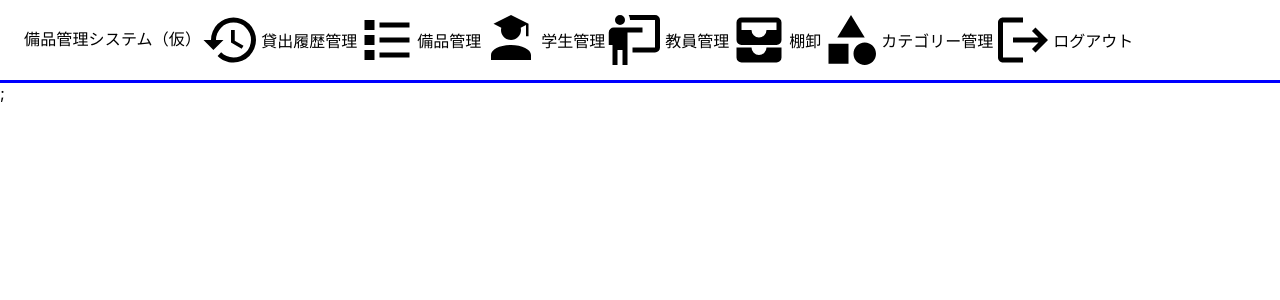
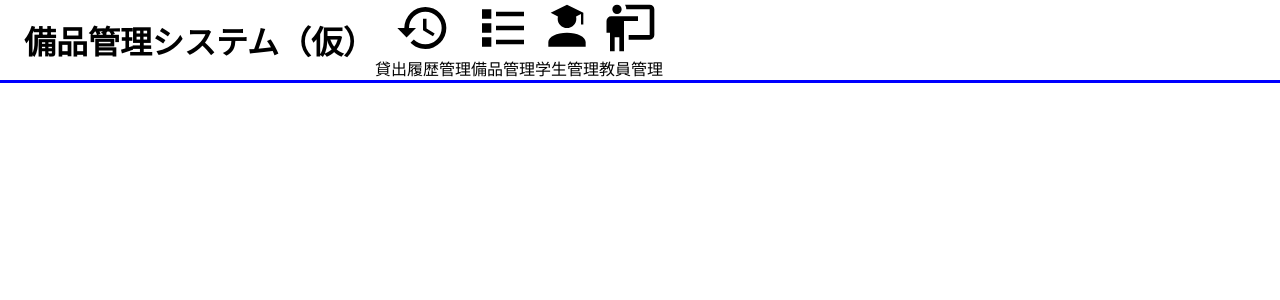
Before and after one commit to takumiTakahata/equipment_management_system, a React (Create React App) app in the folder equipment_management_app/: page / in a window 1280 px wide. Shown: the top 300 px of the page. Built offline with nearby package versions, Linux system fonts and the light colour scheme.

Commit message:
貸出履歴・備品・学生・教員管理のicon追加 #1

```diff
--- a/equipment_management_app/src/App.tsx
+++ b/equipment_management_app/src/App.tsx
@@ -5,7 +5,7 @@ import Header from "./components/header"; // Headerコンポーネントをイ
 const App = () => {
   return (
     <>
-      <Header />;
+      <Header />
     </>
   );
 };
--- a/equipment_management_app/src/components/header.css
+++ b/equipment_management_app/src/components/header.css
@@ -1,7 +1,6 @@
-/* p {
+p {
   font-family: "Roboto", sans-serif;
-  color: black;
-}*/
+}
 
 .toolbar {
   background-color: white;
@@ -9,14 +8,27 @@
   border-color: blue;
   height: 80px;
 }
-/*
-.typography {
-  flex-grow: 1;
-  font-size: 20rem;
+
+.title {
+  /* flex-grow: 1; */
+  font-size: 32px;
   font-weight: bold;
-} */
+}
 
-/* .flex {
+.history,
+.equipment_management,
+.student_management,
+.teacher_management {
   display: flex;
   flex-direction: column;
-} */
+}
+
+.icon {
+  width: 56px;
+  height: 56px;
+  margin: auto;
+}
+
+.header_text {
+  margin: 0;
+}
--- a/equipment_management_app/src/components/header.tsx
+++ b/equipment_management_app/src/components/header.tsx
@@ -1,6 +1,7 @@
 import "./header.css";
 import Toolbar from "@mui/material/Toolbar";
-import Typography from "@mui/material/Typography";
+import BottomNavigation from "@mui/material/BottomNavigation";
+import BottomNavigationAction from "@mui/material/BottomNavigationAction";
 import Icon from "@mdi/react";
 import { mdiHistory } from "@mdi/js"; //貸出履歴管理のicon
 import { mdiInboxMultiple } from "@mdi/js"; //棚卸管理のicon
@@ -14,23 +15,58 @@ function header() {
   return (
     <div>
       <Toolbar className="toolbar">
-        <Typography variant="body1">
-          <div>備品管理システム（仮）</div>
-        </Typography>
-        <Icon path={mdiHistory} size={2.5} />
-        <p>貸出履歴管理</p>
-        <Icon path={mdiFormatListBulletedSquare} size={2.5} />
-        <p>備品管理</p>
-        <Icon path={mdiAccountSchool} size={2.5} />
-        <p>学生管理</p>
-        <Icon path={mdiHumanMaleBoard} size={2.5} />
-        <p>教員管理</p>
-        <Icon path={mdiInboxMultiple} size={2.5} />
-        <p>棚卸</p>
-        <Icon path={mdiShape} size={2.5} />
-        <p>カテゴリー管理</p>
-        <Icon path={mdiLogout} size={2.5} />
-        <p>ログアウト</p>
+        <p className="title">備品管理システム（仮）</p>
+        <div className="history">
+          {/* 貸出履歴管理icon */}
+          <svg
+            xmlns="http://www.w3.org/2000/svg"
+            viewBox="0 0 24 24"
+            className="icon"
+          >
+            <path d="M13.5,8H12V13L16.28,15.54L17,14.33L13.5,12.25V8M13,3A9,9 0 0,0 4,12H1L4.96,16.03L9,12H6A7,7 0 0,1 13,5A7,7 0 0,1 20,12A7,7 0 0,1 13,19C11.07,19 9.32,18.21 8.06,16.94L6.64,18.36C8.27,20 10.5,21 13,21A9,9 0 0,0 22,12A9,9 0 0,0 13,3" />
+            <title>貸出履歴管理</title>
+          </svg>
+          <p className="header_text">貸出履歴管理</p>
+        </div>
+
+        <div className="equipment_management">
+          {/* 備品管理icon */}
+          <svg
+            xmlns="http://www.w3.org/2000/svg"
+            viewBox="0 0 24 24"
+            className="icon"
+          >
+            <title>備品管理</title>
+            <path d="M3,4H7V8H3V4M9,5V7H21V5H9M3,10H7V14H3V10M9,11V13H21V11H9M3,16H7V20H3V16M9,17V19H21V17H9" />
+          </svg>
+          <p className="header_text">備品管理</p>
+        </div>
+
+        <div className="student_management">
+          {/* 学生管理icon */}
+          <svg
+            xmlns="http://www.w3.org/2000/svg"
+            viewBox="0 0 24 24"
+            className="icon"
+          >
+            <title>学生管理</title>
+            <path d="M16 8C16 10.21 14.21 12 12 12C9.79 12 8 10.21 8 8L8.11 7.06L5 5.5L12 2L19 5.5V10.5H18V6L15.89 7.06L16 8M12 14C16.42 14 20 15.79 20 18V20H4V18C4 15.79 7.58 14 12 14Z" />
+          </svg>
+          <p className="header_text">学生管理</p>
+        </div>
+
+        <div className="teacher_management">
+          {/* 教員管理のicon */}
+          <svg
+            xmlns="http://www.w3.org/2000/svg"
+            viewBox="0 0 24 24"
+            className="icon"
+          >
+            <title>教員管理</title>
+            <path d="M20,17A2,2 0 0,0 22,15V4A2,2 0 0,0 20,2H9.46C9.81,2.61 10,3.3 10,4H20V15H11V17M15,7V9H9V22H7V16H5V22H3V14H1.5V9A2,2 0 0,1 3.5,7H15M8,4A2,2 0 0,1 6,6A2,2 0 0,1 4,4A2,2 0 0,1 6,2A2,2 0 0,1 8,4Z" />
+          </svg>
+          <p className="header_text">教員管理</p>
+        </div>
       </Toolbar>
     </div>
   );
```
